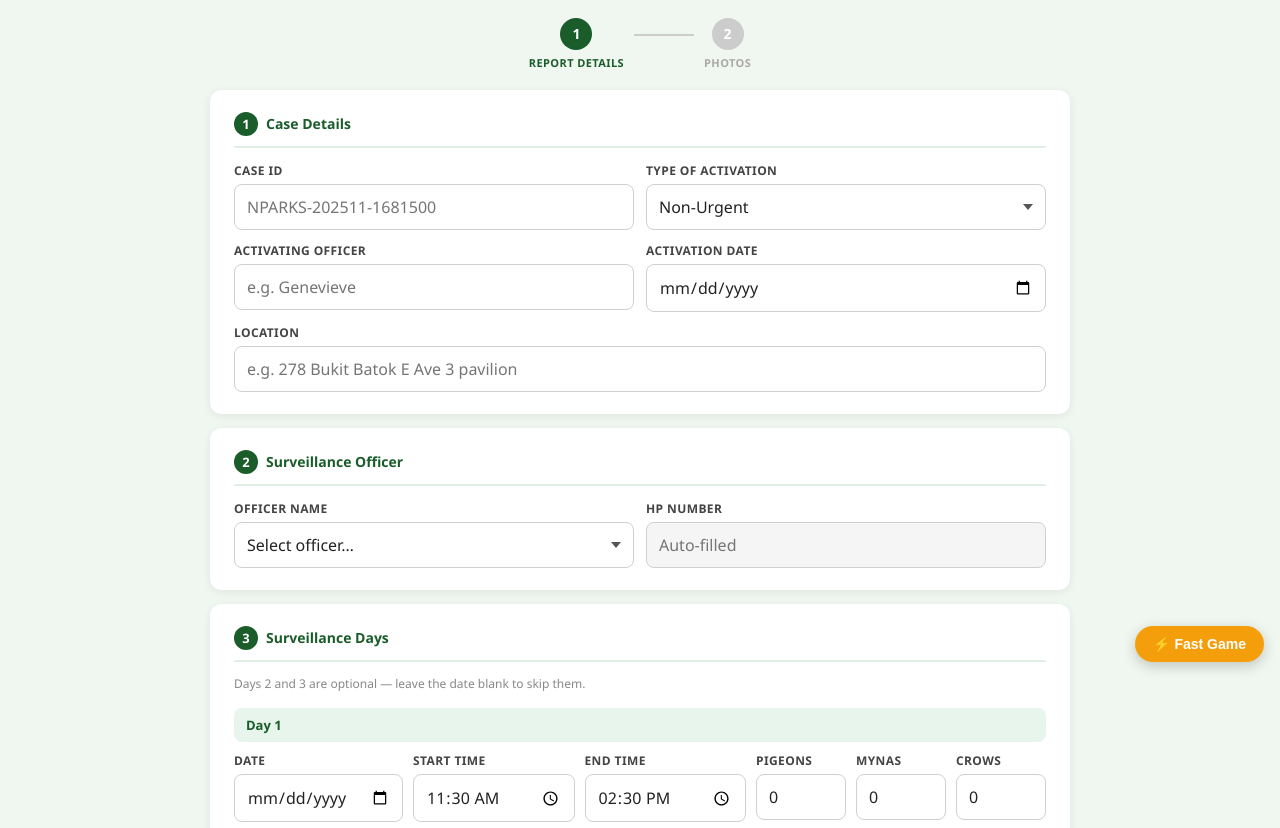
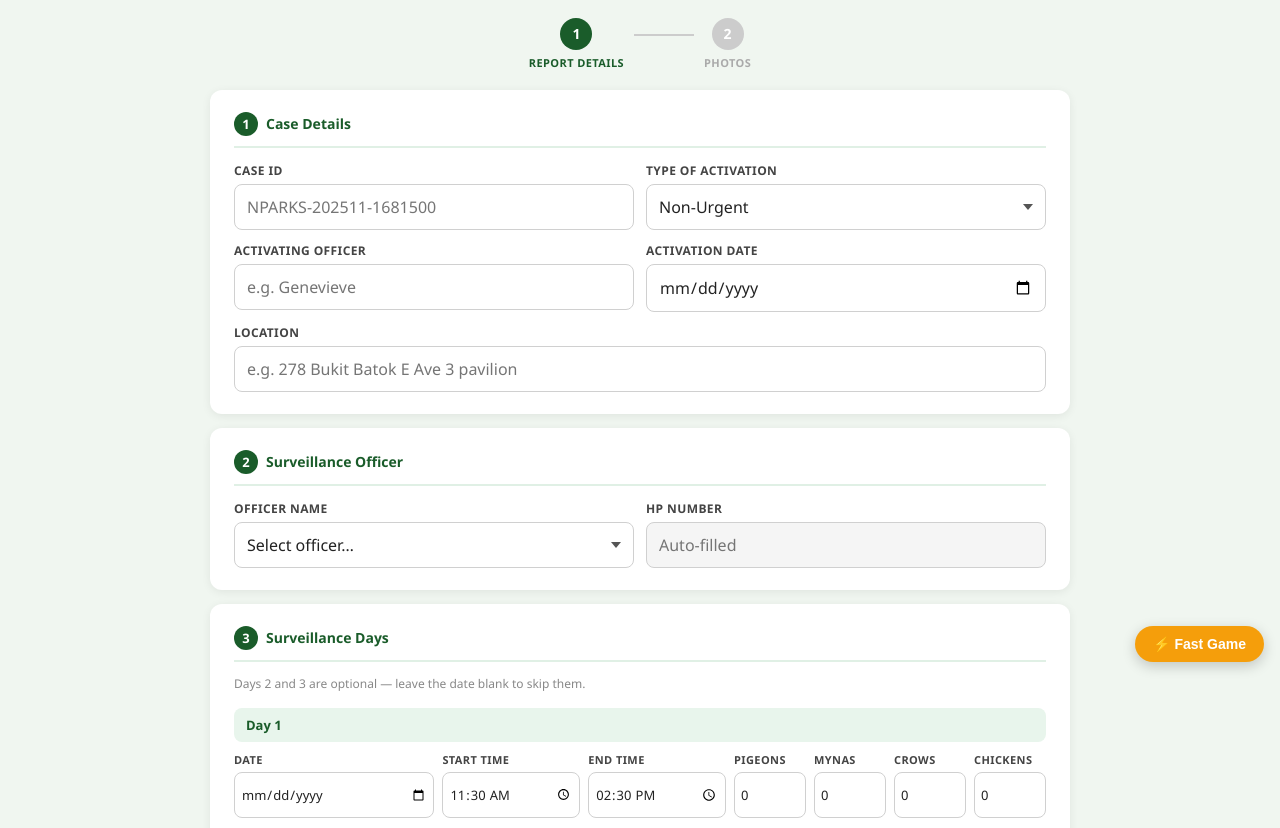
Before and after one commit to vinitheory243/nparks-ob-log, a website: page index.html in a window 1280 px wide. Shown: the part 78-906 px from the top of the page. Drawn offline with Linux system fonts and the light colour scheme.

Commit message:
Fit all 7 day fields in one row on laptop and phone

```diff
--- a/index.html
+++ b/index.html
@@ -136,9 +136,11 @@
     /* 3-col on mobile: date/start/end wrap to row 1, birds to row 2 */
     .bird-row {
       display: grid;
-      grid-template-columns: 1fr 1fr 1fr;
-      gap: 10px;
-    }
+      grid-template-columns: repeat(7, 1fr);
+      gap: 5px;
+    }
+    .bird-row .form-group label { font-size: 10px; white-space: nowrap; overflow: hidden; text-overflow: ellipsis; }
+    .bird-row input { padding: 7px 4px; font-size: 12px; min-width: 0; }
 
     .hint { font-size: 12px; color: #888; margin-top: 2px; line-height: 1.4; }
     .divider { border: none; border-top: 1px dashed #ddd; margin: 16px 0; }
@@ -183,7 +185,9 @@
       .g3   { grid-template-columns: 1fr 1fr 1fr; }
       .span2 { grid-column: span 2; }
       .span3 { grid-column: span 3; }
-      .bird-row { grid-template-columns: 1fr 1fr 1fr 90px 90px 90px; }
+      .bird-row { grid-template-columns: 1.6fr 1.1fr 1.1fr 72px 72px 72px 72px; gap: 8px; }
+      .bird-row .form-group label { font-size: 11px; }
+      .bird-row input { padding: 8px 6px; font-size: 13px; }
       .btn-wrap { position: static; background: none; padding: 8px 0 40px; }
     }
 
```
